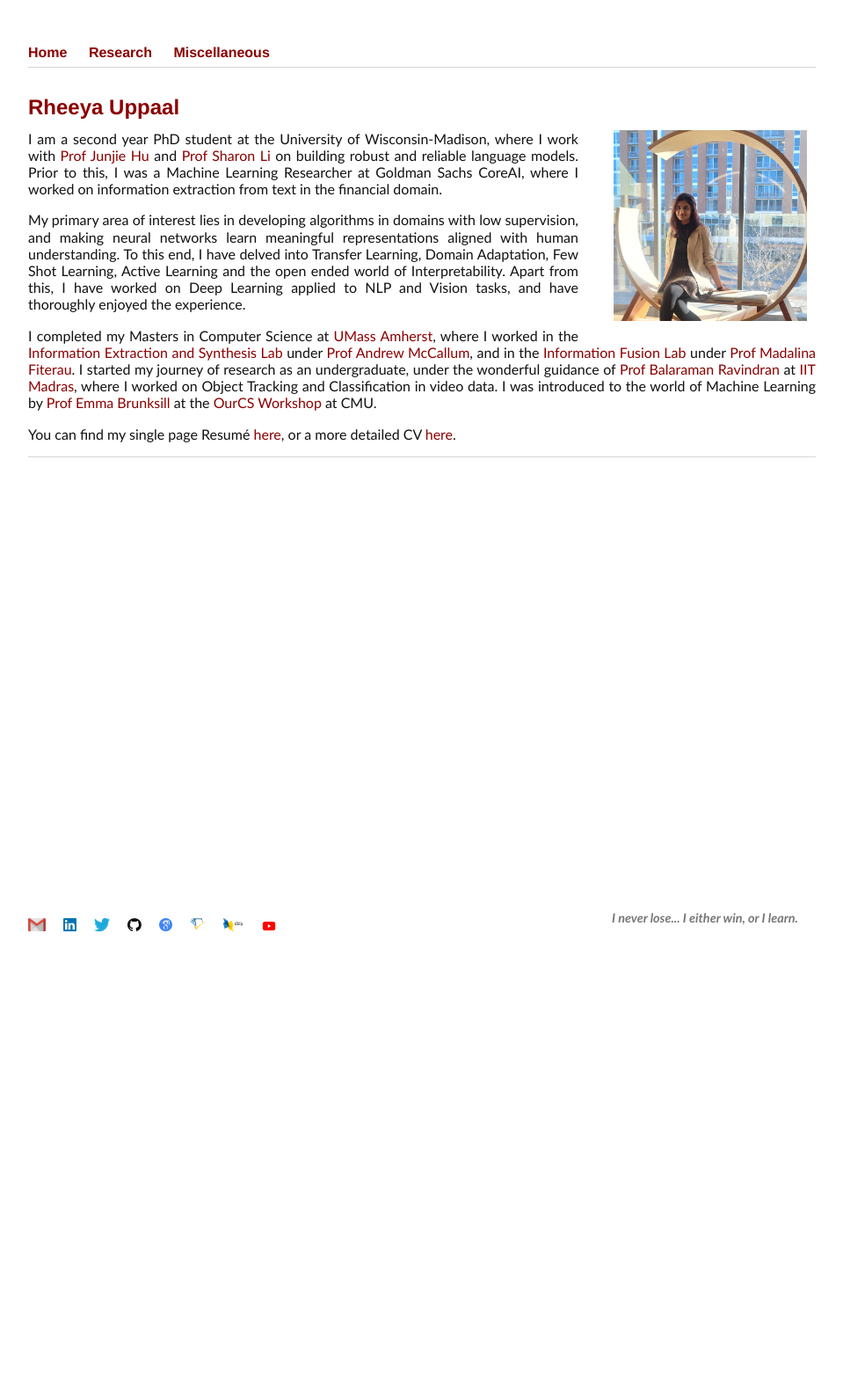
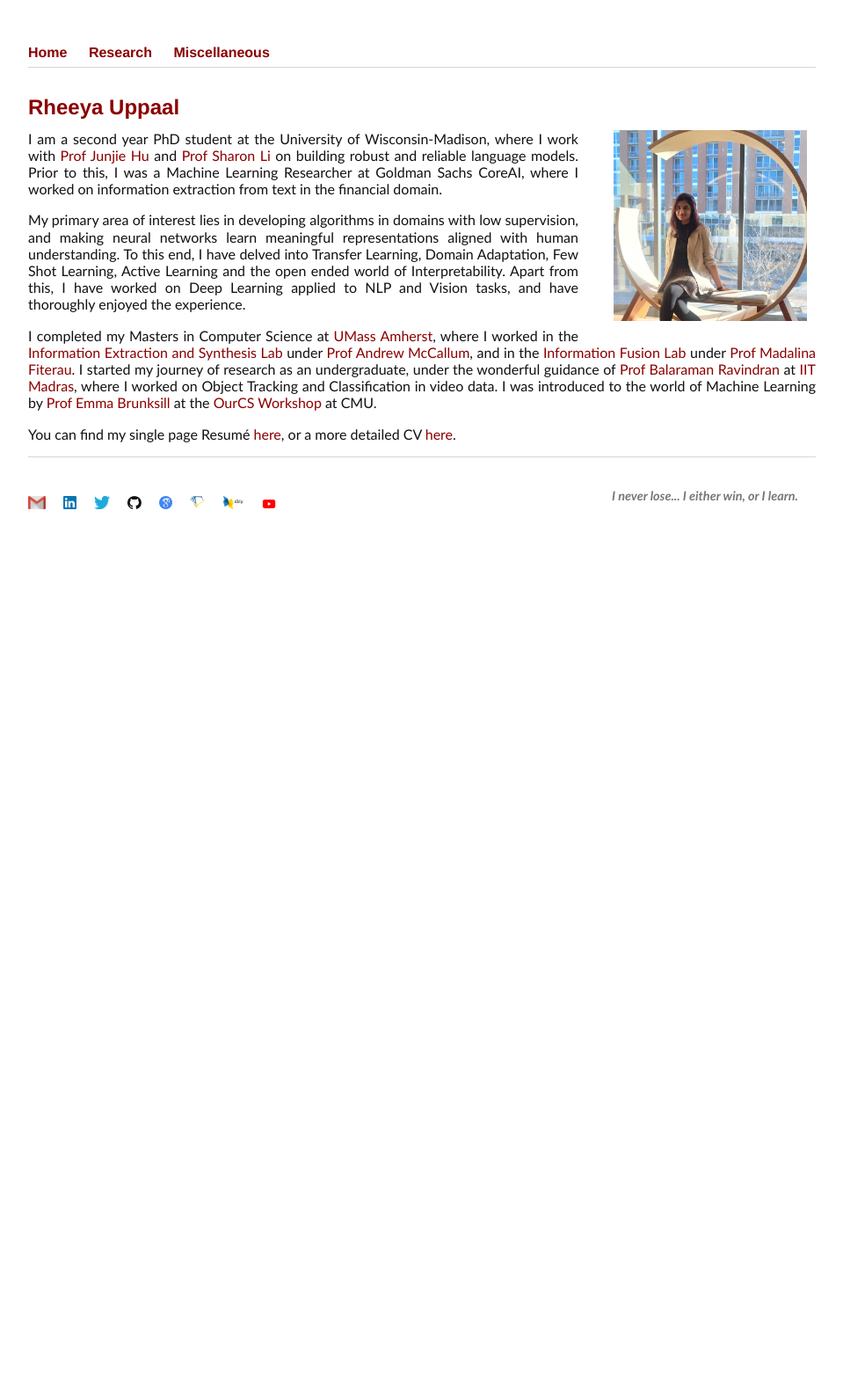
Before and after one commit to Uppaal/Uppaal.github.io, a Jekyll site: the page built from index.html, in a window 1280 px wide. Shown: the whole page at 88% size, without its empty margins (160-1119 px from the left). Built offline with Jekyll 4.4.1, drawn with Linux system fonts in a browser that asks for light colours; after the commit the page ends 900 px from its top, so only the background shows below that.

Commit message:
Update main.css

```diff
--- a/css/main.css
+++ b/css/main.css
@@ -42,7 +42,7 @@ p {text-align: justify;}
 a {text-decoration: none; color: var(--link-color)}
 a:hover {text-decoration: underline}
 
-li{ margin: 500px 0;}
+li{ margin: 20px 0;}
 
 nav {border-bottom: 1px solid #d5d5d5; line-height:0; font-family: Helvetica, Arial, sans-serif}
 nav ul, footer ul {padding: 0; list-style: none; font-weight: bold}
```
